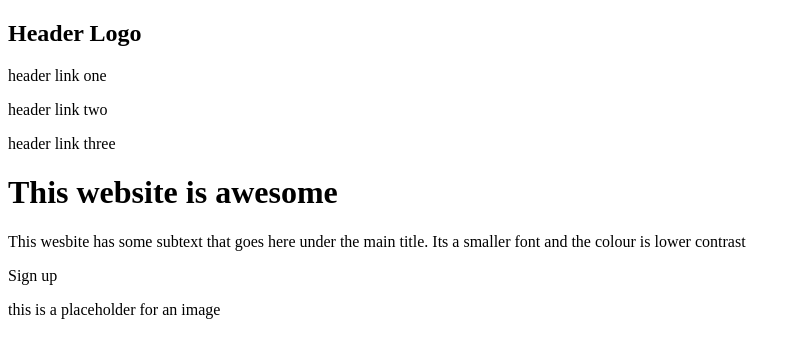
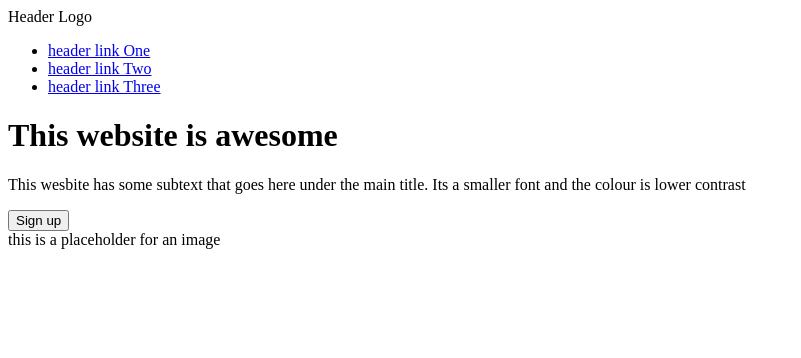
Before and after one commit to mimosowa/odin-landing-page, a plain HTML site: page index.html in a window 1280 px wide. Shown: the whole page, without its empty margins (0-801 px from the left). Drawn offline with Linux system fonts and the light colour scheme.

Commit message:
added html for first section

```diff
--- a/index.html
+++ b/index.html
@@ -7,16 +7,40 @@
     <title>Document</title>
 </head>
 <body>
-    <h2>Header Logo</h2>
-    <p>header link one</p>
-    <p>header link two</p>
-    <p>header link three</p>
+  <div class="hero-section">
+    <div class="container">
 
-    <h1>This website is awesome</h1>
-    <p> This wesbite has some subtext that goes here under the main title.
+    <div class="header">
+      <div class="logo">Header Logo</div>
+      <ul class="nav-links">
+        <li><a href="#">header link One</a></li>
+        <li><a href="#">header link Two</a></li>
+        <li><a href="#">header link Three</a></li>
+      </ul>
+    </div>
+
+  <div class="hero">
+    <div class="hero-text">
+      <h1>This website is awesome</h1>
+      <p> This wesbite has some subtext that goes here under the main title.
         Its a smaller font and the colour is lower contrast</p>
-    <p>Sign up</p>
-    <p>this is a placeholder for an image</p>
+      <button>Sign up</button>
+    </div>
+    <div class="hero-image">this is a placeholder for an image</div>
+    </div>
+
+    </div>
+  </div>
+
+
+    <!--
+    <h2>Some random information.</h2>
+    <p>this is some subtext under an illustration or image</p>
+    <p>this is some subtext under an illustration or image</p>
+    <p>this is some subtext under an illustration or image</p>
+    <p>this is some subtext under an illustration or image</p>
+-->
+
 
 
 
```
